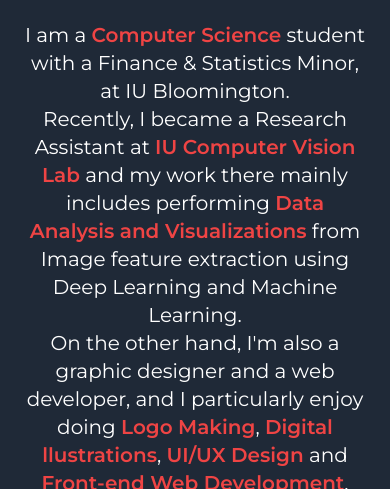
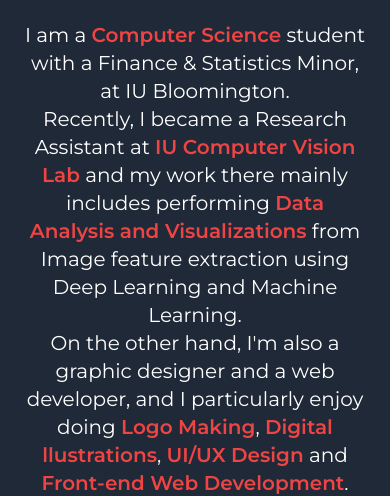
Before and after one commit to singhdan2002/website, a website: page src/about.html in a window 390 px wide. Shown: the part 355-851 px from the top of the page. Drawn offline with Linux system fonts and the light colour scheme.

Commit message:
about page for mobile fixed

```diff
--- a/src/about.html
+++ b/src/about.html
@@ -13,7 +13,7 @@
 </head>
 <body class="font-montserrat">
     <main class="
-    bg-gray-800  relative overflow-hidden h-screen">
+    bg-gray-800  relative h-full">
     <header class="h-24 sm:h-32 flex items-center z-30 w-full">
         <div class="container mx-auto px-6 flex items-center justify-between">
             <div class="
```
